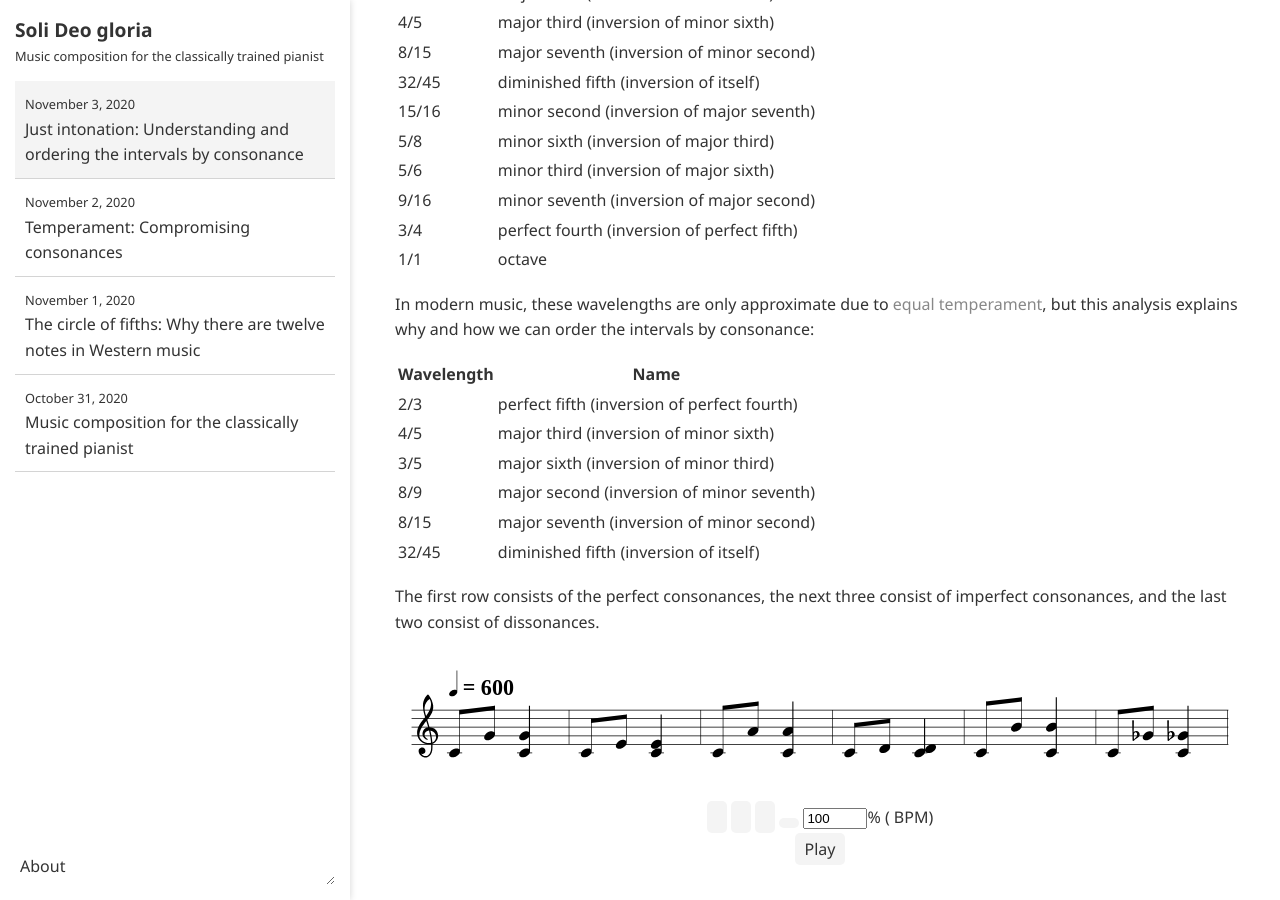
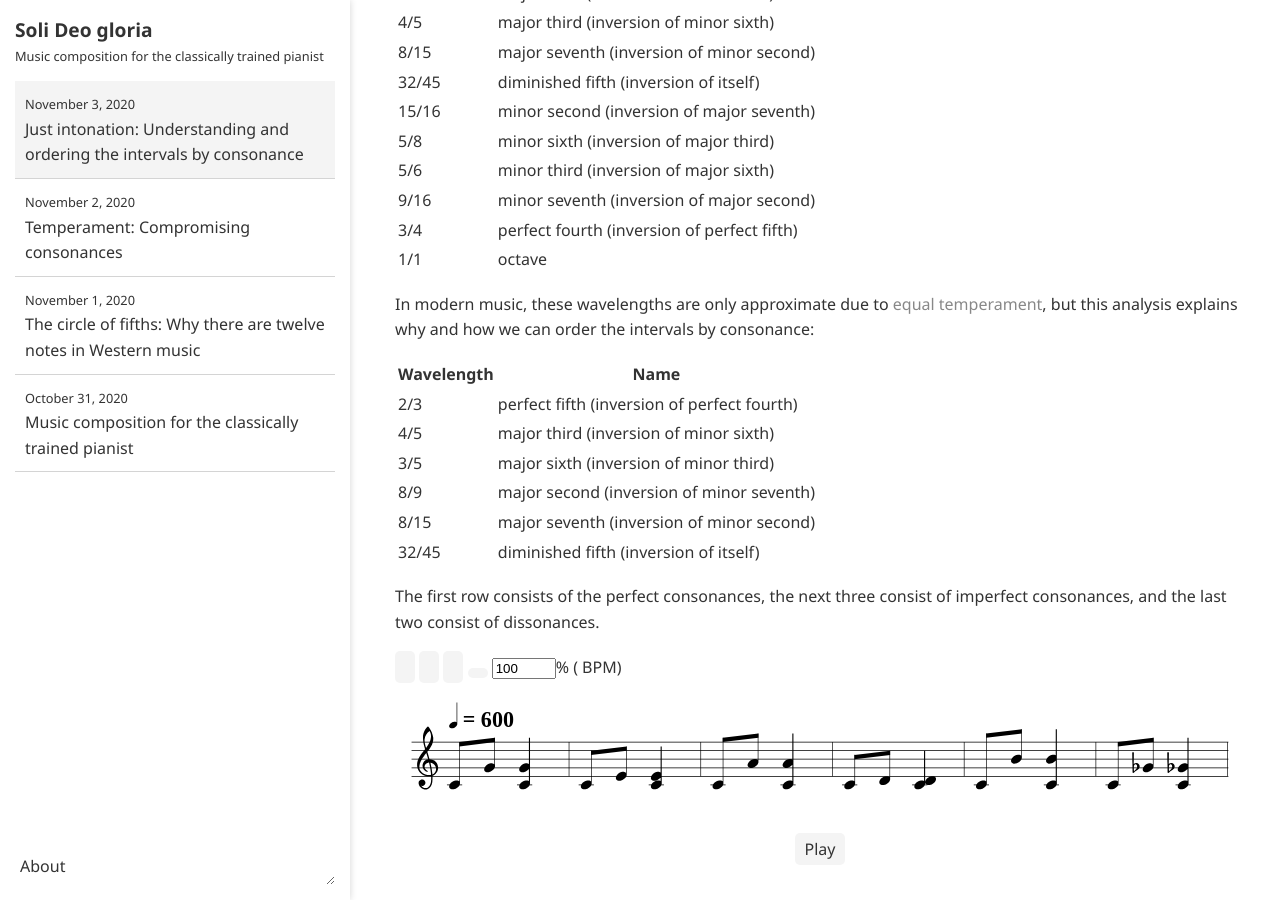
Before and after one commit to ansyblenetwork/sdg, a Jekyll site: the page built from _posts/2020-11-03-just-intonation-understanding-and-ordering-the.md, in a window 1280 px wide and 900 px high, scrolled down 1511 px. Built offline with Jekyll 4.4.1, drawn with Linux system fonts in a browser that asks for light colours; formulas are drawn with MathJax 3.

Commit message:
Update 2020-11-03-just-intonation-understanding-and-ordering-the.md

```diff
--- a/_posts/2020-11-03-just-intonation-understanding-and-ordering-the.md
+++ b/_posts/2020-11-03-just-intonation-understanding-and-ordering-the.md
@@ -70,9 +70,9 @@ In modern music, these wavelengths are only approximate due to [equal temperamen
 
 The first row consists of the perfect consonances, the next three consist of imperfect consonances, and the last two consist of dissonances.
 
+<div id="controller"></div>
 <div style="display:flex; flex-direction:column; align-items:center">
 <div id="paper"></div>
-<div id="controller"></div>
 <button id="activate-audio">Play</button>
 <button id="stop-audio" style="display:none;">Stop</button>
 <div id='audio-error' style="display:none;">Audio is not supported in this browser.</div>
```
